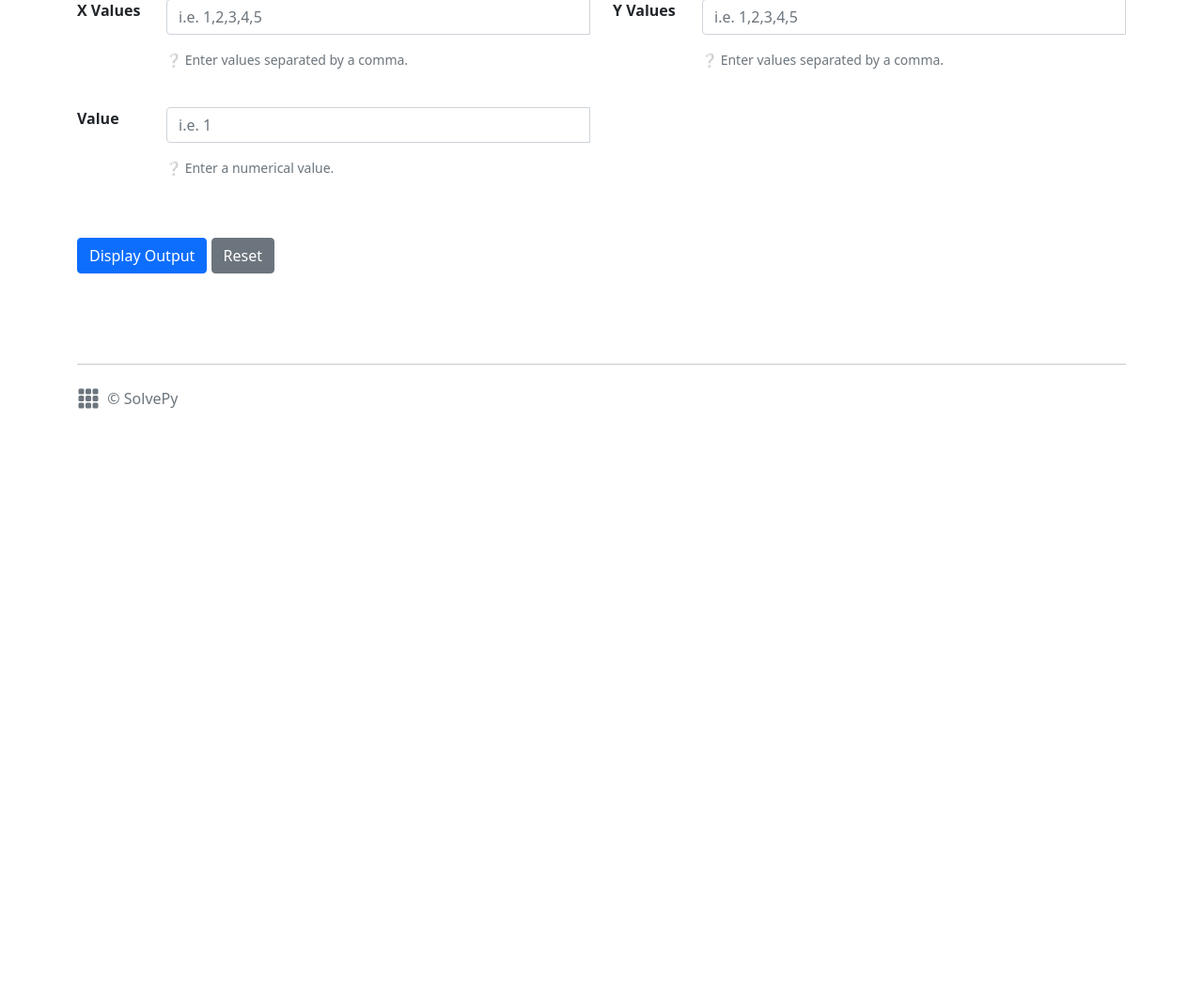
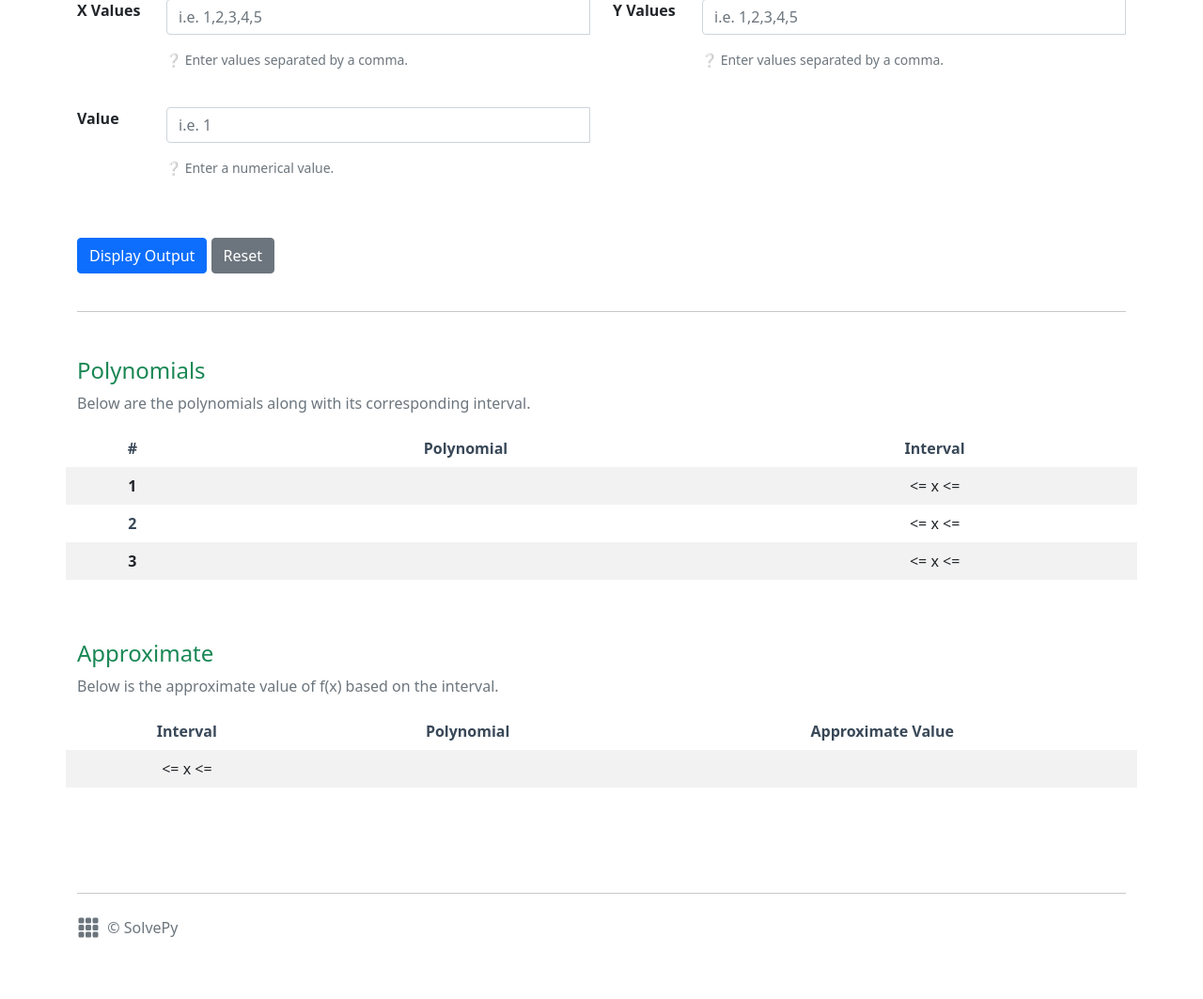
Before and after one commit to brlimarce/SolvePy, a Flask app: template templates/qsi.html in a window 1280 px wide. Shown: the part 324-1387 px from the top of the page at 94% size. Before the commit the page ends 759 px from the top, so only its background shows below. Run offline with Flask 2, Linux system fonts and the light colour scheme; the template is opened without the code that fills it: values that come from a table or form of the project are taken from there, others are empty; some libraries are stand-ins or nearby versions.

Commit message:
Add processing and output display in qsi.html

```diff
--- a/api/scripts/simplex.py
+++ b/api/scripts/simplex.py
@@ -115,7 +115,3 @@
 
     # Return a dictionary (tableau and colnames).
     return { 'tableau' : np.array(tableau, dtype = float).transpose(),  'colnames' : ['s1', 's2', 's3', 's4', 's5', 's6', 's7', 's8', 'x1', 'x2', 'x3', 'x4', 'x5', 'x6', 'x7', 'x8', 'x9', 'x10', 'x11', 'x12', 'x13', 'x14', 'x15', 'Z', 'Solution'] }
-
-# Test the function here.
-m = [[431, 332, 350, 450, 400],  [30, 29, 31, 35, 33, 26, 24, 23, 25, 27, 11, 13, 15, 20, 17], [1400, 400, 200]]
-print(simplex(create_initial_tableau(m, False)['tableau'], False, False))
--- a/app.py
+++ b/app.py
@@ -2,12 +2,11 @@
 ** app
 | This runs the Flask application.
 '''
-import numpy as np
-
 from flask import Flask, render_template, request
 from templates.layouts import data as d
 from api.scripts.forms import QSIForm
 from api.scripts import qsi
+from api.scripts import simplex
 
 app = Flask(__name__) # Redirect the application to this file.
 app.config['SECRET_KEY'] = '2d0e13d09775d283668ef17a6f808894' # Generate the secret key in the form.
@@ -24,8 +23,9 @@
 # QSI Solver
 @app.route('/solve/qsi', methods = ['GET', 'POST'])
 def solve_qsi():
-    # Store the specific form into a variable.
-    form = QSIForm(request.form)
+    # ** Declaration
+    form = QSIForm(request.form) # Store the page's form.
+    result = None # Store the result (dictionary)
 
     # If the form is submitted, collect the data.
     if form.validate_on_submit():
@@ -35,8 +35,12 @@
         x = form.x.data
 
         # Get the clean input and perform QSI.
-        result = qsi.clean_input(xv, yv, x)
-    return render_template('qsi.html', pages = d.pages, page = 'qsi', tabs = d.tabs_qsi, form = form)
+        clean_data = qsi.clean_input(xv, yv, x)
+        result = qsi.poly_qsi(clean_data[0], clean_data[1], clean_data[2])
+
+        # Reset the data.
+        form.xv.data = form.yv.data = form.x.data = None
+    return render_template('qsi.html', pages = d.pages, page = 'qsi', tabs = d.tabs_qsi, form = form, output = result)
 
 # Simplex Solver
 @app.route('/solve/simplex')
--- a/templates/qsi.html
+++ b/templates/qsi.html
@@ -92,14 +92,15 @@
     <!-- End of Form -->
 
     <!-- Start of Output -->
-    <div id="output" class="d-none">
+    {% if output is not none %}
+        <div id="output" class="d-block">
             <!-- Divider -->
             <br /> <hr />
 
             <!-- Start of Polynomials -->
             <div class="row mt-5">
                 <!-- Header -->
-            <h4 class="text-primary">Polynomials</h4>
+                <h4 class="text-success">Polynomials</h4>
                 <p class="text-secondary">Below are the polynomials along with its corresponding interval.</p>
 
                 <!-- Table -->
@@ -119,8 +120,8 @@
                         {% for _ in range(1, 4) %}
                             <tr>
                                 <th scope="row">{{ _ }}</th>
-                            <td>3x^2 + 4x + 5</td>
-                            <td>4 &#60;= x &#60;= 3</td>
+                                <td>{{ (output['polynomials'])[_ - 1] }}</td>
+                                <td>{{ (output['intervals'])[_ - 1][0] }} &#60;= x &#60;= {{ (output['intervals'])[_ - 1][1] }}</td>
                             </tr>
                         {% endfor %}
                     </tbody>
@@ -132,7 +133,7 @@
             <!-- Start of Approximate -->
             <div class="row">
                 <!-- Header -->
-            <h4 class="text-primary mt-5">Approximate</h4>
+                <h4 class="text-success mt-5">Approximate</h4>
                 <p class="text-secondary">Below is the approximate value of f(x) based on the interval.</p>
 
                 <!-- Table -->
@@ -150,9 +151,9 @@
                     <!-- Start of Body -->
                     <tbody class="text-center">
                         <tr>
-                        <td scope="row">4 &#60;= x &#60;= 3</td>
-                        <td>3x^2 + 4x + 5</td>
-                        <td>20</td>
+                            <td scope="row">{{ (output['intervals'])[output['intindex']][0] }} &#60;= x &#60;= {{ (output['intervals'])[output['intindex']][1] }}</td>
+                            <td>{{ (output['polynomials'])[output['intindex']] }}</td>
+                            <td>{{ output['y'] }}</td>
                         </tr>
                     </tbody>
                     <!-- End of Body -->
@@ -160,6 +161,7 @@
             </div>
             <!-- End of Approximate -->
         </div>
+    {% endif %}
     <!-- End of Output -->
 {% endblock %}
 <!-- End of Nested Body -->
```
Also changed, not shown: api/scripts/qsi.py (+10 -2 lines). Lines whose indentation alone changed are shown as unchanged.
